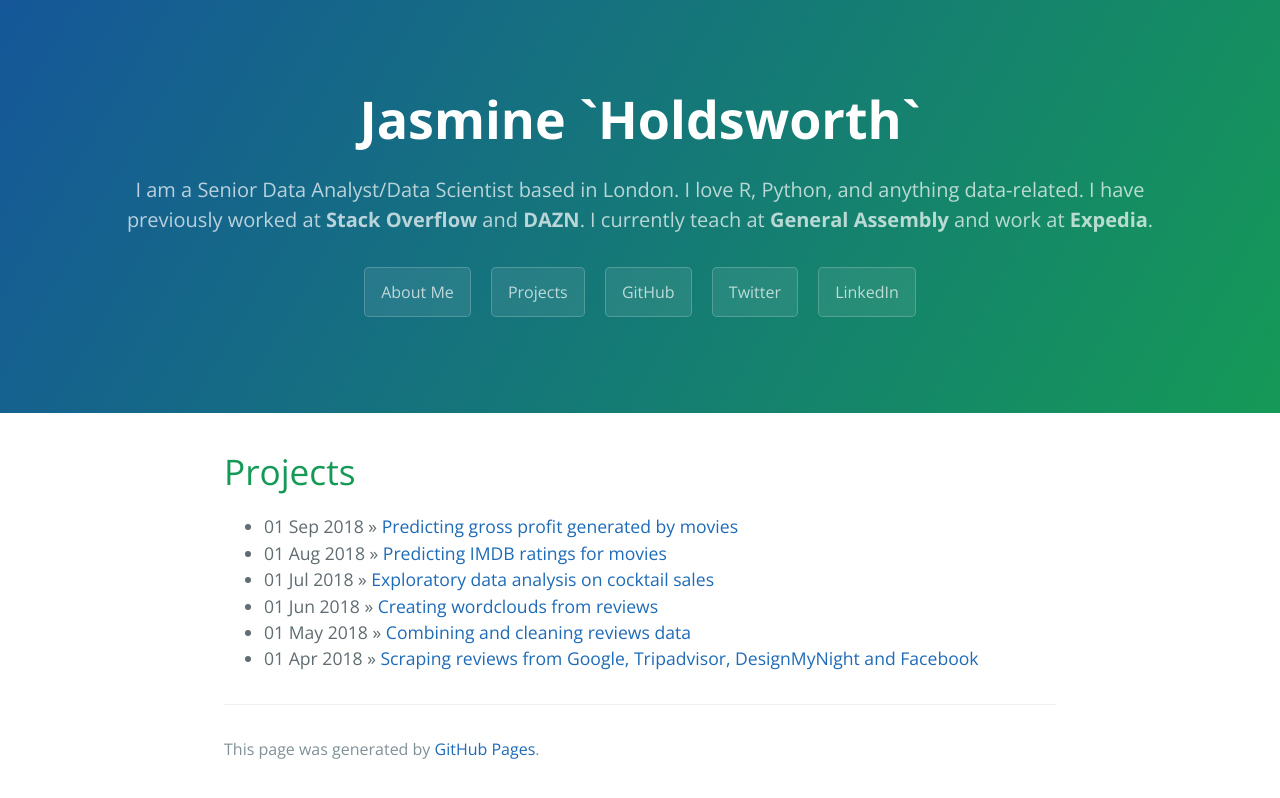
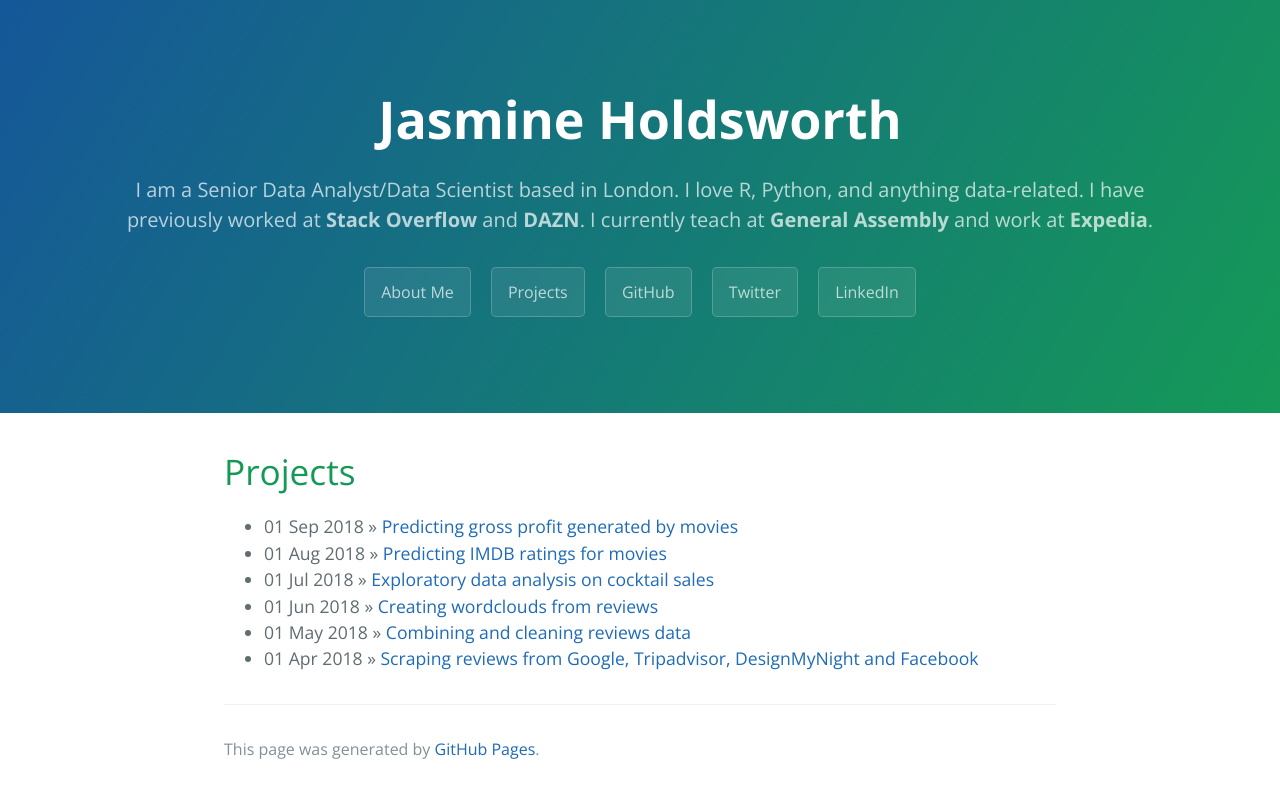
Before and after one commit to JazPeng/JazPeng.github.io, a Jekyll site: the page built from index.html, in a window 1280 px wide. Shown: the top 798 px of the page. Built offline with Jekyll 4.4.1, drawn with Linux system fonts in a browser that asks for light colours; the list of posts is cut into pages by our own code.

Commit message:
Getting rid of apostrophes

```diff
--- a/_config.yml
+++ b/_config.yml
@@ -1,5 +1,5 @@
 # Setup
-title:        Jasmine `Holdsworth`
+title:        Jasmine Holdsworth
 tagline:      <html>I am a Senior Data Analyst/Data Scientist based in London. I love R, Python,
   and anything data-related. I have previously worked at <b>Stack Overflow</b> and <b>DAZN</b>. I currently teach at <b>General Assembly</b> and work at <b>Expedia</b>.</html>
 baseurl:      ""
```
